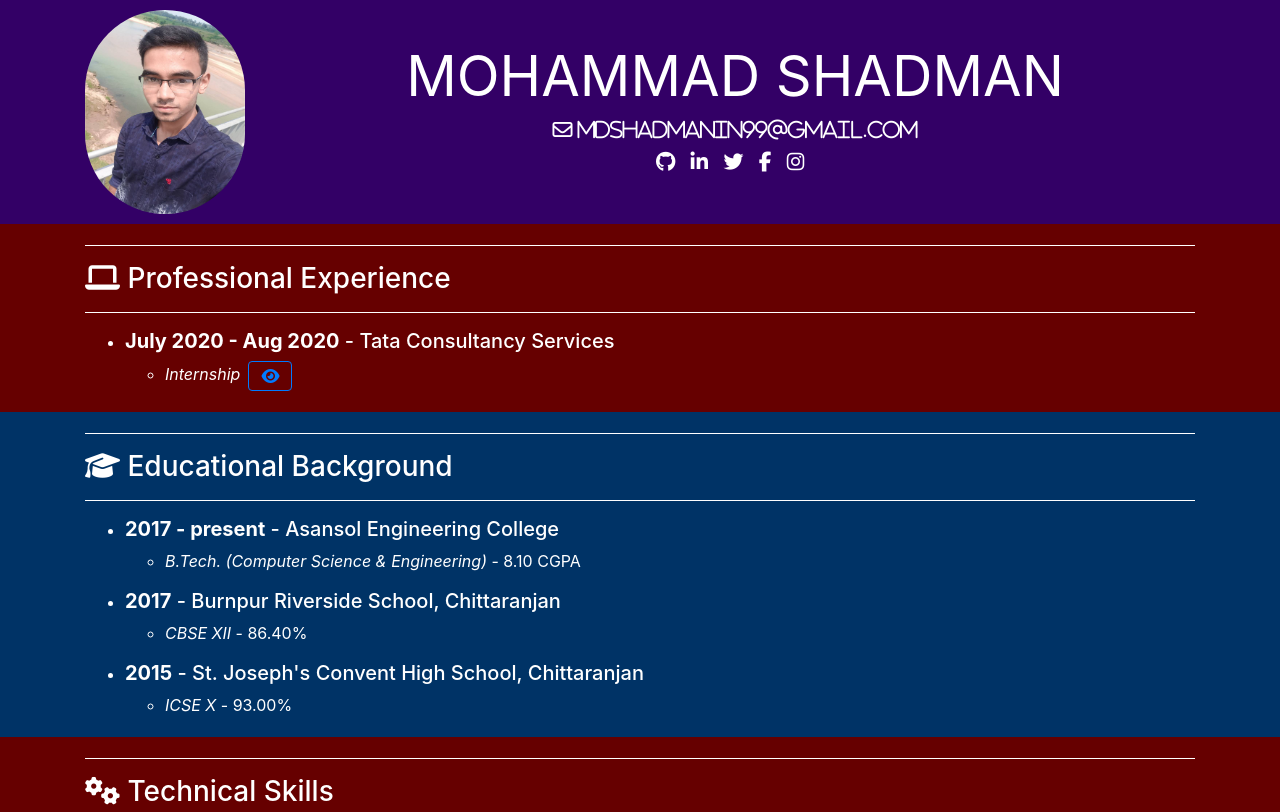
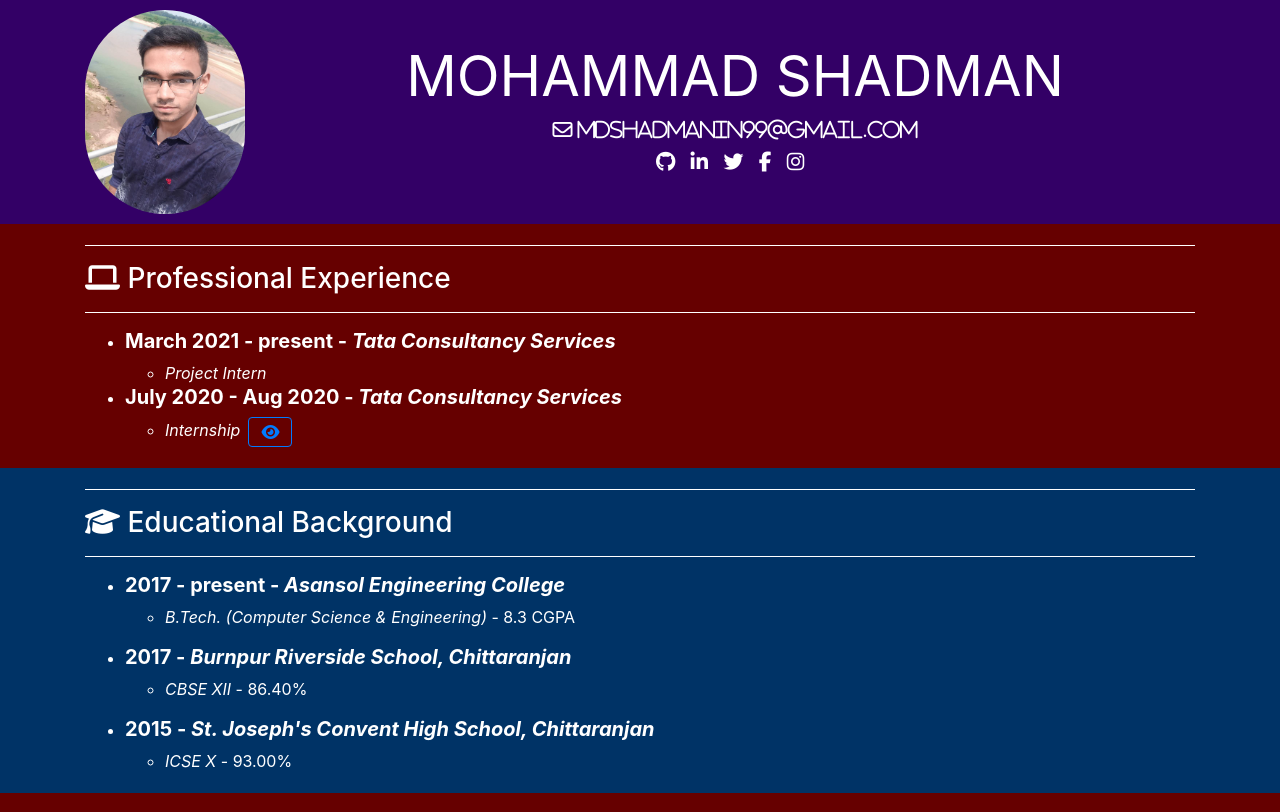
Before and after one commit to shadmanmd/mdshadman, a plain HTML site: page index.html in a window 1280 px wide. Shown: the top 812 px of the page. Drawn offline with nearby package versions, Linux system fonts and the light colour scheme.

Commit message:
Update index.html

```diff
--- a/index.html
+++ b/index.html
@@ -78,7 +78,23 @@
         <ul>
           <li>
             <h5>
-              <strong>July 2020 - Aug 2020</strong> - Tata Consultancy Services
+              <strong
+                >March 2021 - present -
+                <em>Tata Consultancy Services</em></strong
+              >
+            </h5>
+            <ul>
+              <li>
+                <em>Project Intern</em>
+              </li>
+            </ul>
+          </li>
+          <li>
+            <h5>
+              <strong
+                >July 2020 - Aug 2020 -
+                <em>Tata Consultancy Services</em></strong
+              >
             </h5>
             <ul>
               <li>
@@ -102,11 +118,13 @@
         <ul>
           <li>
             <h5>
-              <strong>2017 - present</strong> - Asansol Engineering College
+              <strong
+                >2017 - present - <em>Asansol Engineering College</em></strong
+              >
             </h5>
             <ul>
               <li>
-                <em>B.Tech. (Computer Science & Engineering)</em> - 8.10 CGPA
+                <em>B.Tech. (Computer Science & Engineering)</em> - 8.3 CGPA
               </li>
             </ul>
           </li>
@@ -114,7 +132,9 @@
         <ul>
           <li>
             <h5>
-              <strong>2017</strong> - Burnpur Riverside School, Chittaranjan
+              <strong
+                >2017 - <em>Burnpur Riverside School, Chittaranjan</em></strong
+              >
             </h5>
             <ul>
               <li><em>CBSE XII</em> - 86.40%</li>
@@ -124,8 +144,10 @@
         <ul>
           <li>
             <h5>
-              <strong>2015</strong> - St. Joseph's Convent High School,
-              Chittaranjan
+              <strong
+                >2015 -
+                <em>St. Joseph's Convent High School, Chittaranjan</em></strong
+              >
             </h5>
             <ul>
               <li><em>ICSE X</em> - 93.00%</li>
@@ -315,16 +337,6 @@
             </li>
 
             <li>
-              GeeksForGeeks &ensp;
-              <a href="https://auth.geeksforgeeks.org/user/shadmanmd/practice/"
-                ><i class="btn btn-outline-primary fas fa-eye"></i
-              ></a>
-              <ul>
-                <li>Top 10 Institute Rank</li>
-              </ul>
-            </li>
-
-            <li>
               Codechef &ensp;
               <a href="https://www.codechef.com/users/shadmanmd"
                 ><i class="btn btn-outline-primary fas fa-eye"></i
```
